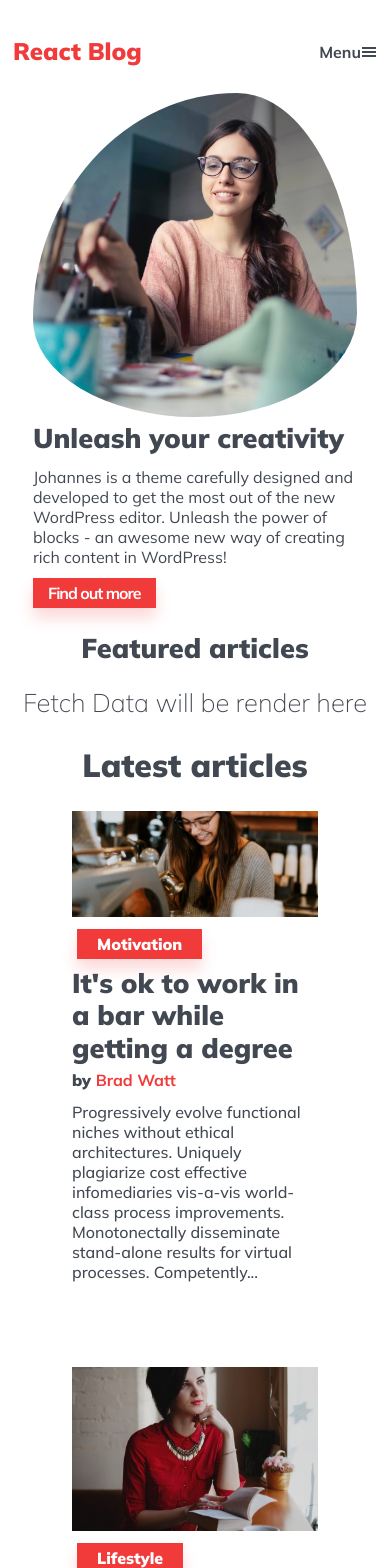
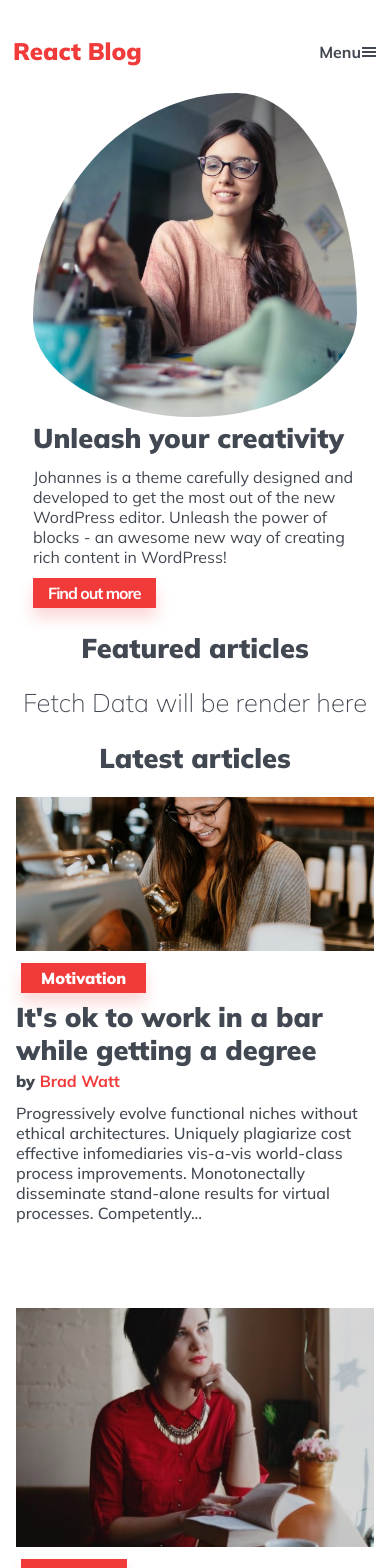
Before and after one commit to RaySunwar/react-blog, a React (Create React App) app: page / in a window 390 px wide. Shown: the top 1568 px of the page. Built offline with nearby package versions, Linux system fonts and the light colour scheme.

Commit message:
feat: add media queries

```diff
--- a/src/components/dashboard/LatestArticles.js
+++ b/src/components/dashboard/LatestArticles.js
@@ -14,6 +14,10 @@ import Footer from "./../footer/footer";
 const Wrapper = styled.div`
   margin: 0 64px;
   padding: 0;
+
+  @media ${device.sm}{
+    margin: 0 8px;
+  }
 `;
 
 const Nav = styled.div`
@@ -54,7 +58,7 @@ const Title = styled.h1`
   text-align: center;
 
   @media ${device.sm}{
-    font-size: 2rem;
+    font-size: 1.7rem;
     padding-top: 0;
   }
 `;
```
